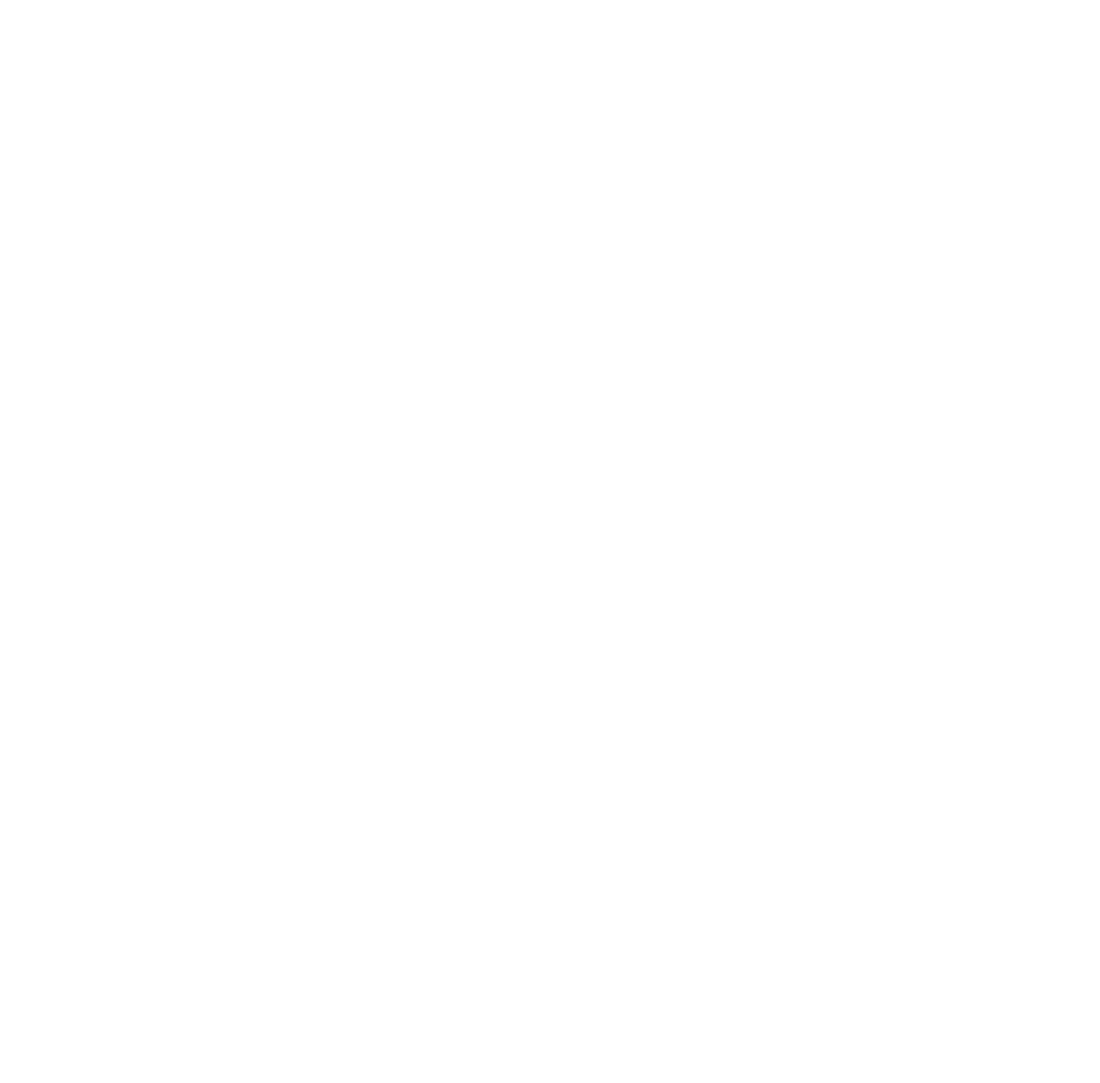
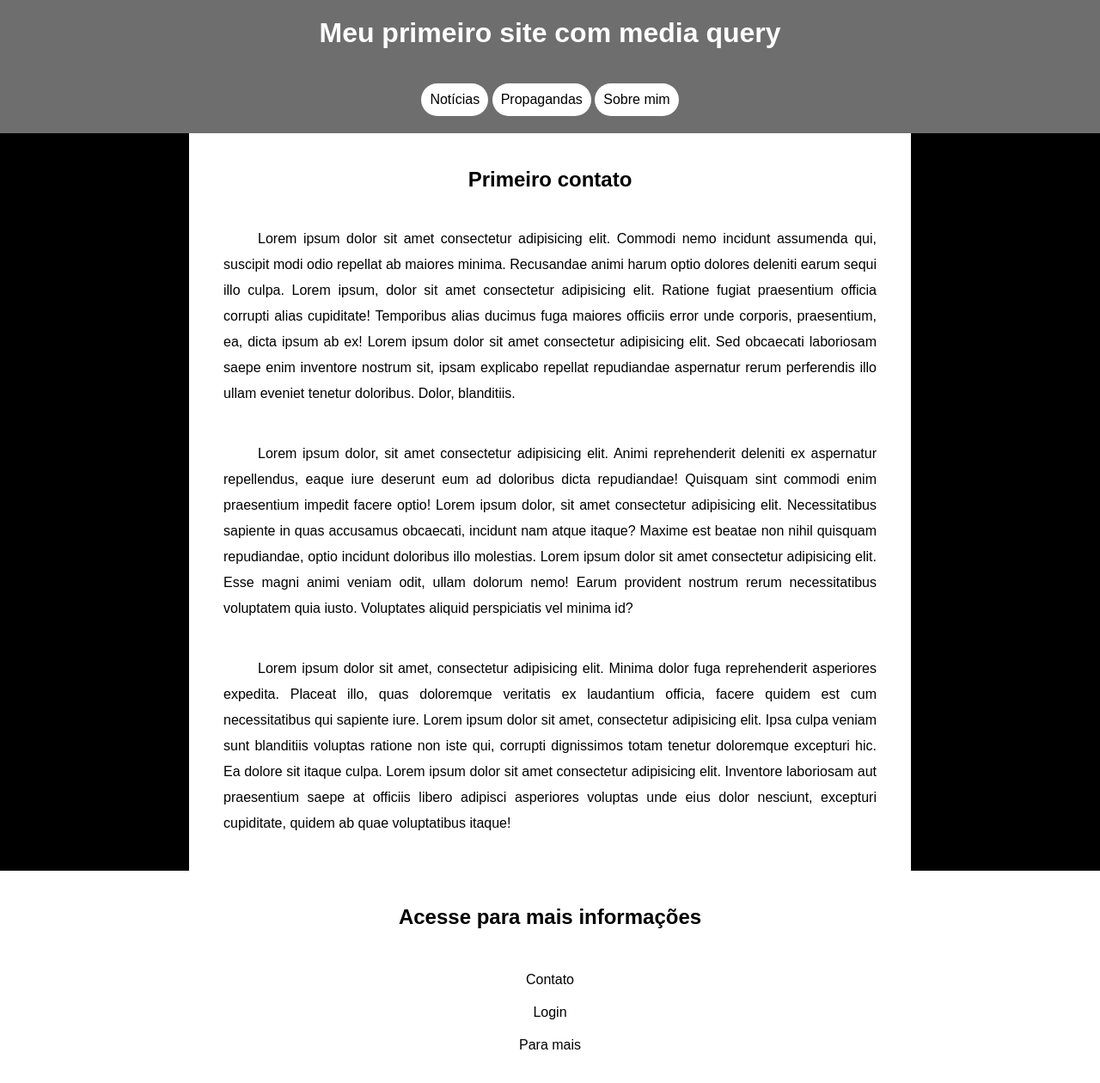
Before and after one commit to DiogoHSSantos/Html-Css, a plain HTML site: page exercicios/exercícios Media Query/mq001/index.html in a window 1280 px wide. Shown: the whole page at 86% size. Before the commit the page ends 800 px from the top, so only its background shows below. Drawn offline with Linux system fonts and the light colour scheme.

Commit message:
fiz um comit

```diff
--- /dev/null
+++ b/exercicios/exercícios Media Query/mq001/impressão.css
@@ -0,0 +1,14 @@
+@charset "UTF-8";
+
+/*Estilo para a impressão*/
+
+main{
+    font-family: 'Times New Roman', Times, serif;
+}
+
+header{
+    display: none;
+}
+footer{
+    display: none;
+}
--- a/exercicios/exercícios Media Query/mq001/index.html
+++ b/exercicios/exercícios Media Query/mq001/index.html
@@ -5,16 +5,34 @@
     <meta http-equiv="X-UA-Compatible" content="IE=edge">
     <meta name="viewport" content="width=device-width, initial-scale=1.0">
     <title>Document</title>
+    <link rel="stylesheet" href="tela.css" media="screen">
+    <link rel="stylesheet" href="impressão.css" media="print">
+    <link rel="stylesheet" href="tudo.css" media="all">
 </head>
 <body>
     <header>
-
+        <h1>Meu primeiro site com media query</h1>
+        <ul>
+            <li>Notícias</li>
+            <li>Propagandas</li>
+            <li>Sobre mim</li>
+        </ul>
     </header>
     <main>
+        <h2>Primeiro contato</h2>
+        <p>Lorem ipsum dolor sit amet consectetur adipisicing elit. Commodi nemo incidunt assumenda qui, suscipit modi odio repellat ab maiores minima. Recusandae animi harum optio dolores deleniti earum sequi illo culpa. Lorem ipsum, dolor sit amet consectetur adipisicing elit. Ratione fugiat praesentium officia corrupti alias cupiditate! Temporibus alias ducimus fuga maiores officiis error unde corporis, praesentium, ea, dicta ipsum ab ex! Lorem ipsum dolor sit amet consectetur adipisicing elit. Sed obcaecati laboriosam saepe enim inventore nostrum sit, ipsam explicabo repellat repudiandae aspernatur rerum perferendis illo ullam eveniet tenetur doloribus. Dolor, blanditiis.</p>
 
+        <p>Lorem ipsum dolor, sit amet consectetur adipisicing elit. Animi reprehenderit deleniti ex aspernatur repellendus, eaque iure deserunt eum ad doloribus dicta repudiandae! Quisquam sint commodi enim praesentium impedit facere optio! Lorem ipsum dolor, sit amet consectetur adipisicing elit. Necessitatibus sapiente in quas accusamus obcaecati, incidunt nam atque itaque? Maxime est beatae non nihil quisquam repudiandae, optio incidunt doloribus illo molestias. Lorem ipsum dolor sit amet consectetur adipisicing elit. Esse magni animi veniam odit, ullam dolorum nemo! Earum provident nostrum rerum necessitatibus voluptatem quia iusto. Voluptates aliquid perspiciatis vel minima id?</p>
+
+        <p>Lorem ipsum dolor sit amet, consectetur adipisicing elit. Minima dolor fuga reprehenderit asperiores expedita. Placeat illo, quas doloremque veritatis ex laudantium officia, facere quidem est cum necessitatibus qui sapiente iure. Lorem ipsum dolor sit amet, consectetur adipisicing elit. Ipsa culpa veniam sunt blanditiis voluptas ratione non iste qui, corrupti dignissimos totam tenetur doloremque excepturi hic. Ea dolore sit itaque culpa. Lorem ipsum dolor sit amet consectetur adipisicing elit. Inventore laboriosam aut praesentium saepe at officiis libero adipisci asperiores voluptas unde eius dolor nesciunt, excepturi cupiditate, quidem ab quae voluptatibus itaque!</p>
     </main>
     <footer>
-
+        <h2>Acesse para mais informações</h2>
+        <ul>
+            <li>Contato</li><br>
+            <li>Login</li><br>
+            <li>Para mais</li>
+        </ul>
     </footer>
 </body>
 </html>
--- /dev/null
+++ b/exercicios/exercícios Media Query/mq001/tela.css
@@ -0,0 +1,3 @@
+@charset "UTF-8";
+
+/*Estilo para a tela principal*/
--- /dev/null
+++ b/exercicios/exercícios Media Query/mq001/tudo.css
@@ -0,0 +1,75 @@
+@charset "UTF-8";
+
+/*Estilo para todos os estilos*/
+
+*{
+    padding: 0px;
+    margin: 0px;
+    font-family: Arial, Helvetica, sans-serif;
+}
+ html body{
+    background-color: #000000;
+ }
+header{
+    background-color: #6e6e6e ;
+}
+header h1{
+    color: #ffffff;
+    text-align: center;
+    padding: 20px;
+}
+header ul{
+    display: block;
+    text-align: center;
+    padding: 20px;
+}
+header ul li{
+    display: inline-block;
+    padding: 10px;
+    background-color: #ffffff;
+    color: #000000;
+    border-radius: 20px;
+}
+header ul li:hover{
+    background-color: #000000;
+    color:#ffffff;
+    transition: 0.5s;
+    box-shadow: 0px 0px 20px #ffffff;
+}
+
+main{
+    background:#ffffff;
+    width: 800px;
+    margin: auto;
+    padding: 20px;
+}
+main h2{
+    text-align: center;
+    padding: 20px;
+}
+main p{
+    text-indent: 40px;
+    text-align: justify;
+    line-height: 30px;
+    padding: 20px;
+}
+footer{
+    background: #ffffff;
+    padding: 20px;
+}
+footer h2{
+    text-align: center;
+    padding: 20px;
+}
+footer ul{
+    display: block;
+    text-align: center;
+    padding: 20px;
+}
+footer ul li{
+    display: inline-block;
+    padding: 10px;
+    background-color: #ffffff;
+    color: #000000;
+    border-radius: 20px;
+}
```
